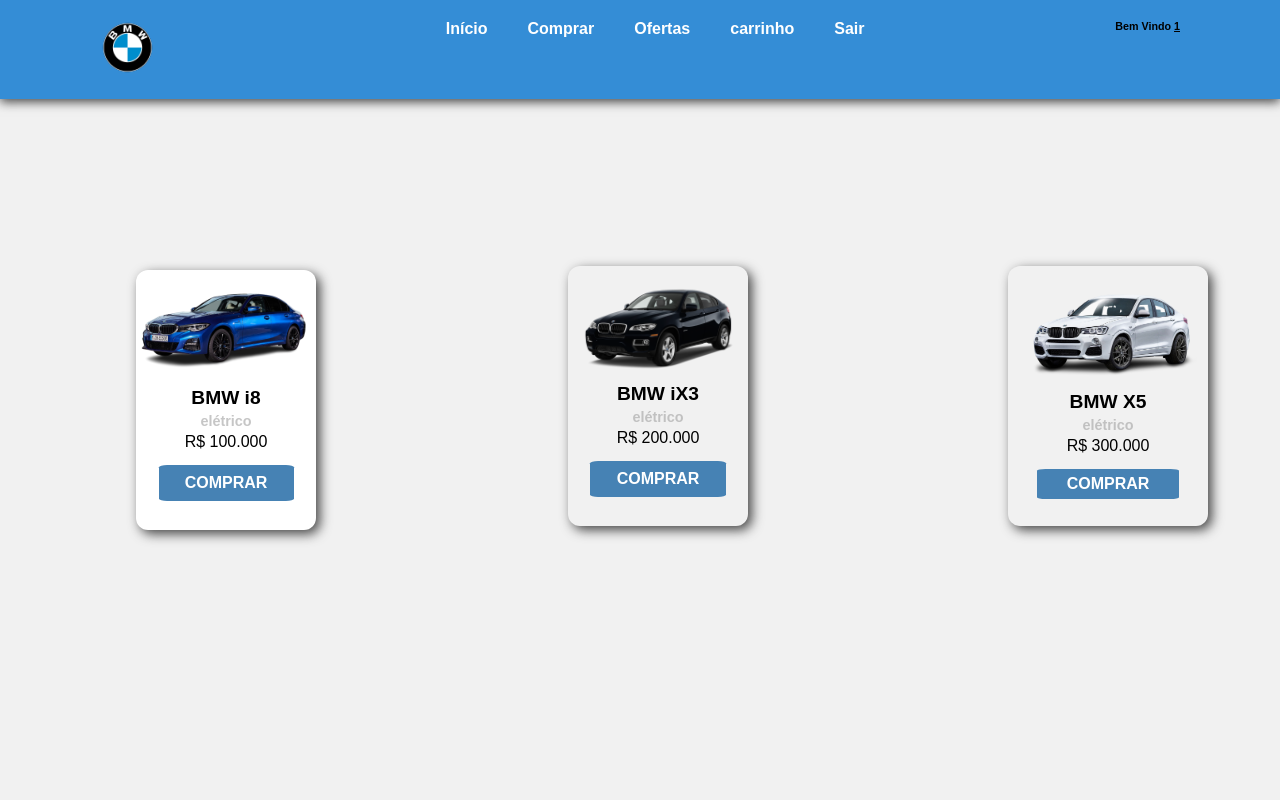
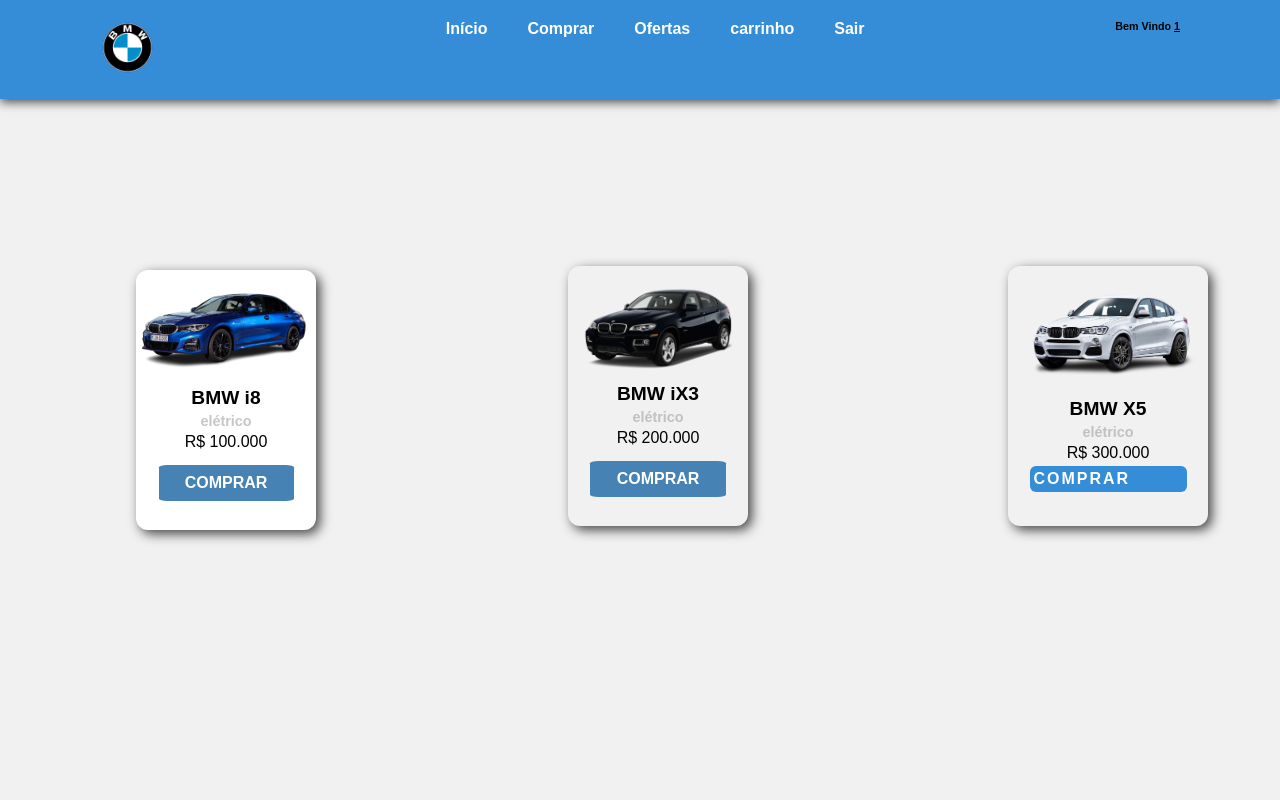
Before and after one commit to Rycksz/BMW---WEB-SITE, a PHP site: page /conta_usuario.php in a window 1280 px wide. Run offline with PHP 8.4, Linux system fonts and the light colour scheme; a user stored in the database is signed in.

Commit message:
projeto web

```diff
--- a/api/conta_usuario.php
+++ b/api/conta_usuario.php
@@ -89,7 +89,7 @@
             <h1>BMW X5</h1>
             <h2>elétrico</h2>
             <span>R$ 300.000</span>
-            <button> COMPRAR </button>
+            <a href="#">comprar</a>
         </div>
 
         <div class="imgbox">
--- a/api/produtos.html
+++ b/api/produtos.php
@@ -1,3 +1,4 @@
+
 <!DOCTYPE html>
 <html lang="pt-br">
 <head>
--- a/api/style-sistema.css
+++ b/api/style-sistema.css
@@ -276,7 +276,7 @@
         .card3 h1{
             font-size: 1.2rem;
             background: none;
-            margin-top: 520%;
+            margin-top: 470%;
         }
 
         .card3 h2{
@@ -289,17 +289,20 @@
             background: none;
         }
 
-        .card3 button {
-            background-color: #4682B4;
-            border: none;
-            padding: 6px;
+        .card3 a {
+            display: inline-block;
+            background: #348dd6;
+            height: 36px;
             width: 150%;
-            color: #fff;
+            padding: 4px;
+            border:none;
+            color: rgb(255, 255, 255);
+            border-radius: 6px;
+            font-weight: bold;
             font-size: 1rem;
-            font-weight: bold;
-            border-radius: 6%;
-            cursor: pointer;
-
+            letter-spacing: 2px;
+            text-decoration: none;
+            text-transform: uppercase;
 
         }
 
```
Also changed, not shown: api/calcFrete.php (added).
